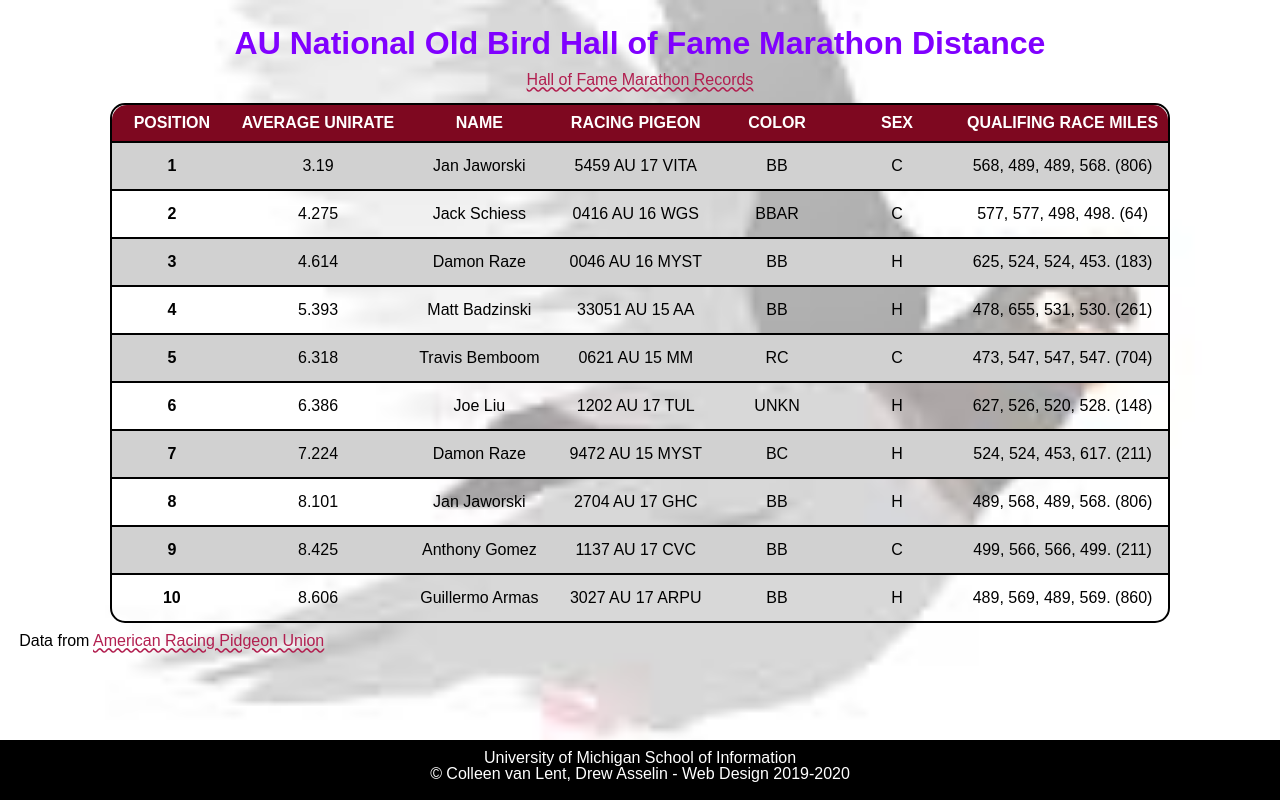
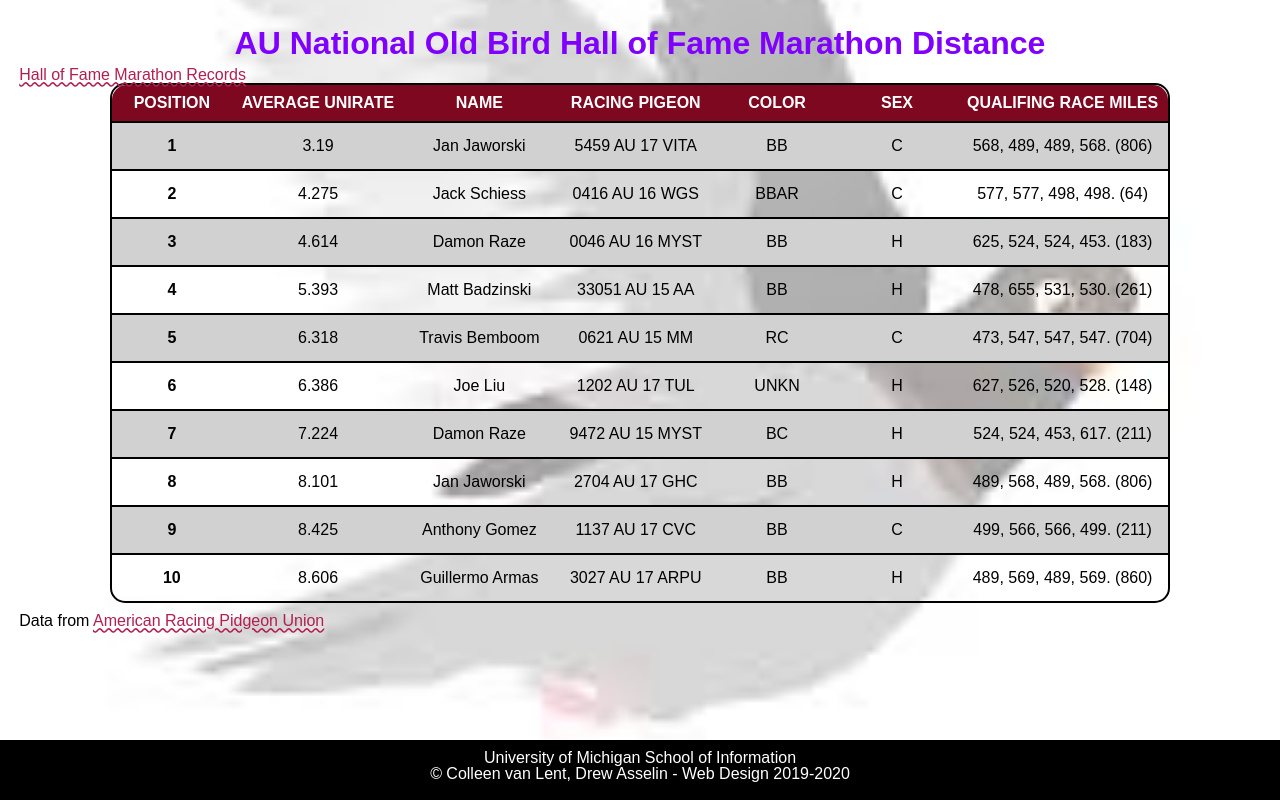
Before and after one commit to caseytin/homework3, a plain HTML site: page index.html in a window 1280 px wide. Drawn offline with Linux system fonts and the light colour scheme; a web font is replaced by a local one.

Commit message:
W3 Validator checks

```diff
--- a/index.html
+++ b/index.html
@@ -34,7 +34,7 @@
     <main>
       <h1>AU National Old Bird Hall of Fame Marathon Distance</h1>
       <table>
-        <caption><a href = "https://pigeon-ndb.com/results/">Hall of Fame Marathon Records</a><caption>
+        <a href = "https://pigeon-ndb.com/results/">Hall of Fame Marathon Records</a>
       <thead>
         <tr>
           <th scope="col" class="colhead">Position</th>
```
